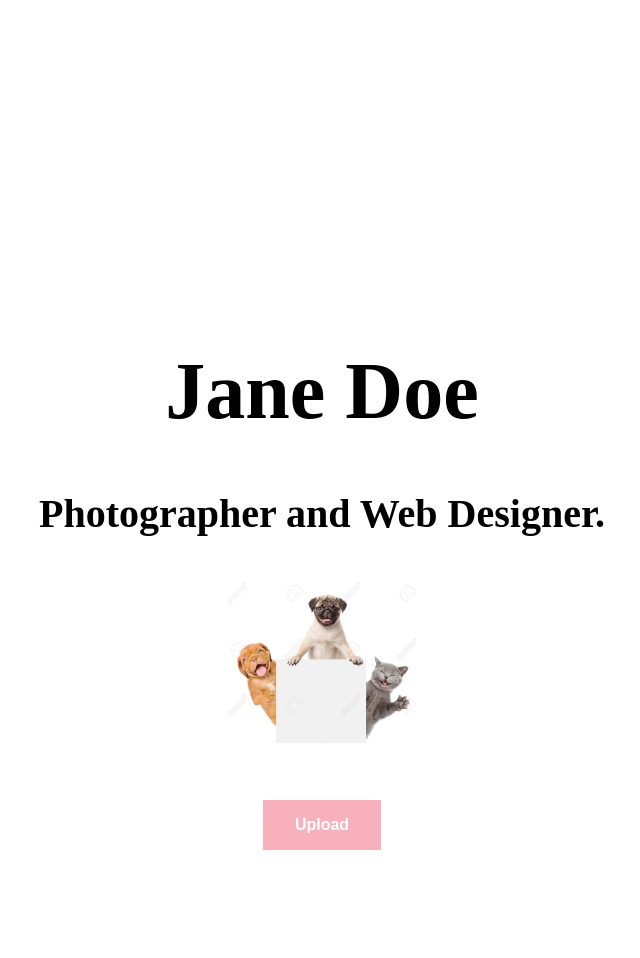
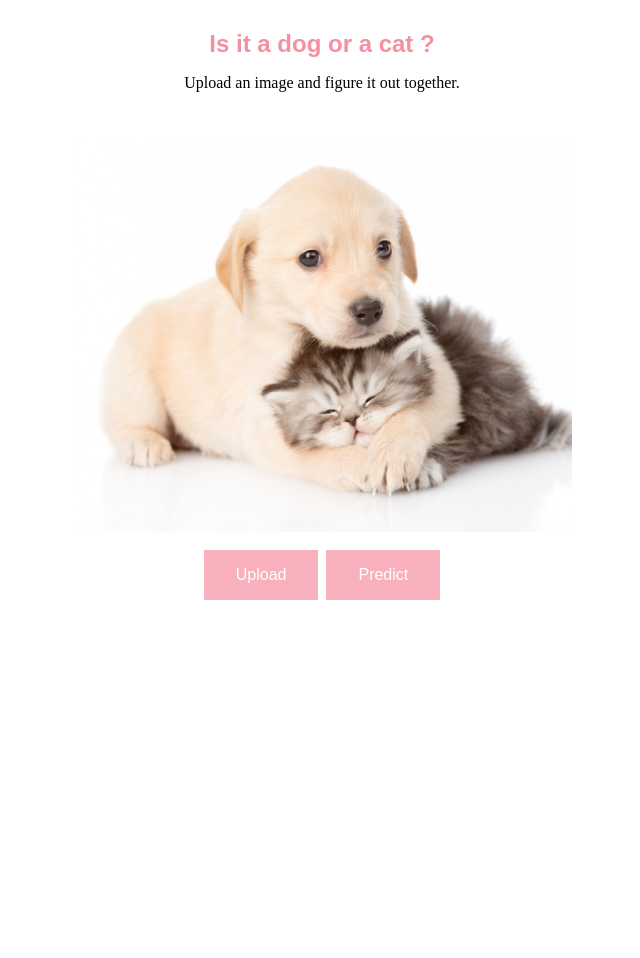
Before and after one commit to hangnguyennn13/Kitten-and-Puppy-Classifier, a Flask app: page /model in a window 1280 px wide. Shown: the whole page, without its empty margins (318-958 px from the left). After the commit the page ends 600 px from the top, so only its background shows below. Run offline with Flask 2, Linux system fonts and the light colour scheme.

Commit message:
first commit

```diff
--- a/app.py
+++ b/app.py
@@ -1,11 +1,17 @@
 # import base64
 # import re
-
+import os
 import numpy as np
 import tensorflow as tf
 from flask import Flask, render_template, request
+from flask import send_from_directory
 
 app = Flask(__name__)
+UPLOAD_FOLDER = 'uploads'
+IMAGE_WIDTH = 224
+IMAGE_HEIGHT = 224
+
+model_new = tf.keras.models.load_model("static/models/catdog_classifer.h5")
 
 @app.route('/')
 def home():
@@ -15,17 +21,37 @@ def home():
 def model_page():
     return render_template('model.html')
 
-@app.route("/model/upload/", methods=["POST"])
+def api(full_path):
+
+    img = tf.io.read_file(full_path)
+    image = tf.image.decode_jpeg(img, channels=3)
+    image = tf.image.resize(image, [IMAGE_WIDTH, IMAGE_HEIGHT])
+    image /= 255.0
+    image= np.expand_dims(image, axis=0)
+    prediction = model_new.predict(image)
+
+    return prediction
+
+@app.route("/upload", methods=['GET', 'POST'])
 def upload_file():
-    # img_raw = parse_image(request.get_data())
+    if request.method == 'POST':
+        file = request.files['image']
+        full_name = os.path.join(UPLOAD_FOLDER, file.filename)
+        file.save(full_name)
 
-    # image = tf.image.decode_jpeg(img_raw, channels=3)
-    # image = tf.image.resize(image, [28, 28])
-    # image = (255 - image) / 255.0  # normalize to [0,1] range
-    # image = tf.reshape(image, (1, 28, 28, 3))
+        indices = {0: 'Cat', 1: 'Dog', 2: 'Invasive carcinomar', 3: 'Normal'}
+        result = api(full_name)
 
-    prediction = 0
-    return str(prediction)
+        predicted_class = np.asscalar(np.argmax(result, axis=1))
+        accuracy = round(result[0][predicted_class] * 100, 2)
+        label = indices[predicted_class]
+        return render_template('predict.html', image_file_name = file.filename, label = label, accuracy = accuracy)
 
-if __name__ == "__main__":
-    app.run(debug = True)
+
+
+@app.route('/uploads/<filename>')
+def send_file(filename):
+    return send_from_directory(UPLOAD_FOLDER, filename)
+
+if __name__ == '__main__':
+   app.run(debug = True)
--- a/static/css/model.css
+++ b/static/css/model.css
@@ -1,10 +1,7 @@
 .inputfile{
-    width: 0.1px;
-    height: 0.1px;
     opacity: 0;
     overflow: hidden;
     position: absolute;
-    z-index: -1;
 }
 .inputfile + label {
     background-color: #f490a1;
@@ -29,25 +26,10 @@
 .inputfile + label {
     cursor: pointer; /* "hand" cursor */
 }
-.bg-text {
-    /* background-color: rgb(0, 0, 0); */
-    /* Fallback color */
-    /* background-color: rgba(0, 0, 0, 0.4); */
-    /* Black w/opacity/see-through */
-    color: black;
-    font-weight: bold;
-    /* border: 3px solid #f1f1f1; */
-    position:  absolute;
-    top: 75%;
-    left: 50%;
-    transform: translate(-50%, -50%);
-    z-index: 2;
-    width: 80%;
-    padding: 50px;
-    text-align: center;
-    font-size: 40px;
-}
-.myButton {
+input[type=submit]{
+    opacity: 0;
+    overflow: hidden;
+    position: relative;
     background-color: #f490a1;
     border: none;
     color: white;
@@ -62,5 +44,3 @@
     cursor: pointer;
     font-family: sans-serif;
 }
-
-.myButton:hover {opacity: 1}
--- a/templates/home.html
+++ b/templates/home.html
@@ -5,7 +5,7 @@
     <meta name="viewport" content="width=device-width, initial-scale=1.0">
     <meta http-equiv="X-UA-Compatible" content="ie=edge">
     <!-- <link rel="stylesheet" href="{{ url_for('static',filename='css/home.css') }}"> -->
-    <title>Document</title>
+    <title>Kitten and Puppy Classification</title>
     <style>
         .bg-text {
             /* background-color: rgb(0, 0, 0); */
@@ -16,7 +16,7 @@
             font-weight: bold;
             /* border: 3px solid #f1f1f1; */
             position:  absolute;
-            top: 75%;
+            top: 80%;
             left: 50%;
             transform: translate(-50%, -50%);
             z-index: 2;
--- a/templates/model.html
+++ b/templates/model.html
@@ -5,37 +5,27 @@
     <meta name="viewport" content="width=device-width, initial-scale=1.0">
     <meta http-equiv="X-UA-Compatible" content="ie=edge">
     <link rel="stylesheet" href="{{ url_for('static',filename='css/model.css') }}">
-    <title>Model Page</title>
+    <title>Kitten and Puppy Classification</title>
 </head>
 <body>
-
-    <div class="bg-text">
-        <h1 class="w3-jumbo"><b>Jane Doe</b></h1>
-        <p>Photographer and Web Designer.</p>
-        <p><img src="/static/img/frame.jpg" id="output" width="200" alt="Load your image here" /></p>
+    <h2 style="margin: auto;width: 80%; text-align: center; margin-top: 30px;font-family: sans-serif; color: #f490a1;"; >Is it a dog or a cat ?</h2>
+    <div style="width: 90%; margin: auto; text-align: center;">
+        <p>Upload an image and figure it out together.</p>
+        <p style="margin: auto; text-align: center;"><img src="/static/img/pets.jpg" id="output" alt="Load your image here" style ="max-width: 500px; max-height: 450px; margin-top: 30px; margin-bottom: 10px" /></p>
         <div>
-            <input type="file" accept="image/*" name="file" id="file" class="inputfile" onchange="loadFile(event)"/>
-            <label for="file">Upload</label>
-
-            <div>
-                    <h1 id='result'></h1>
-            </div>
+            <form action="/upload" method="post" enctype="multipart/form-data" style="margin-top: 30px; text-align: center; margin: auto;" onsubmit="showloading()">
+                <input type="file" accept="image/*" name="image" id="file" class="inputfile" onchange="loadFile(event)"/>
+                <label for="file">Upload</label>
+                <input type="submit" class="button is-danger" name = "image" id="classify_button" value ="Predict">
+            </form>
             <script>
             var loadFile = function(event) {
-                $('#result').text('  Predicting...');
                 var image = document.getElementById('output');
                 image.src = URL.createObjectURL(event.target.files[0]);
-                $.ajax({
-                type: "POST",
-                url: $SCRIPT_ROOT + "/model/upload/",
-                data: image.src,
-                success: function(data){
-                    $('#result').text('Predicted Output: ' + data);
-                }
-            });
             };
             </script>
         </div>
     </div>
+
 </body>
 </html>
```
Also changed, not shown: templates/predict.html (added, +22 -0 lines), static/img/pets.jpg (added), uploads/children.PNG (added), 2 other files.
